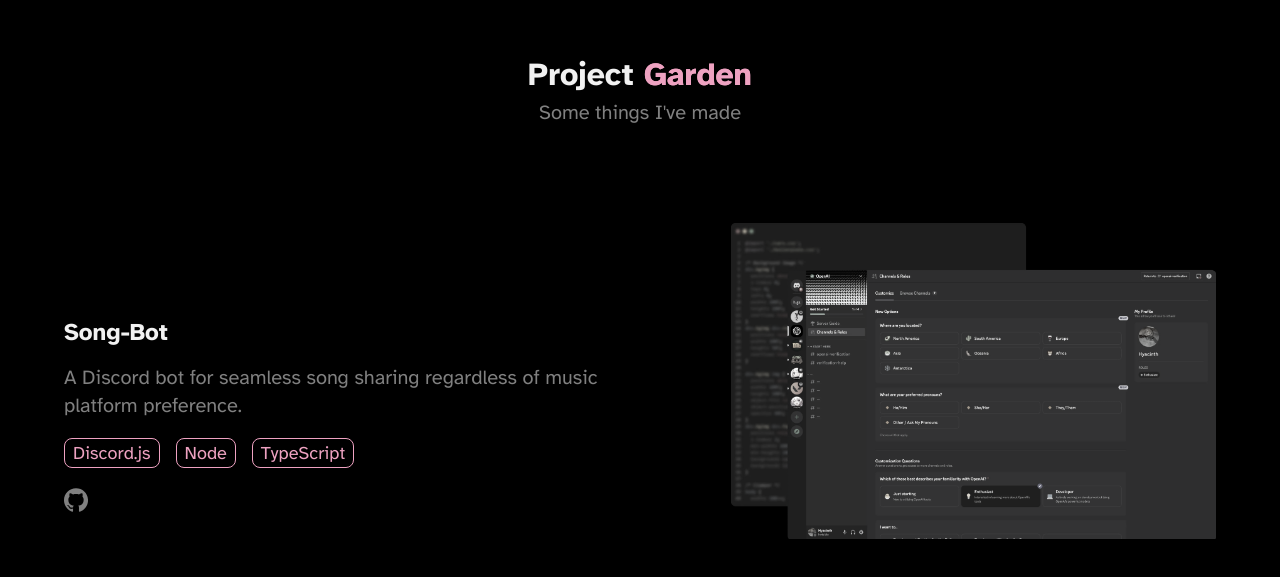
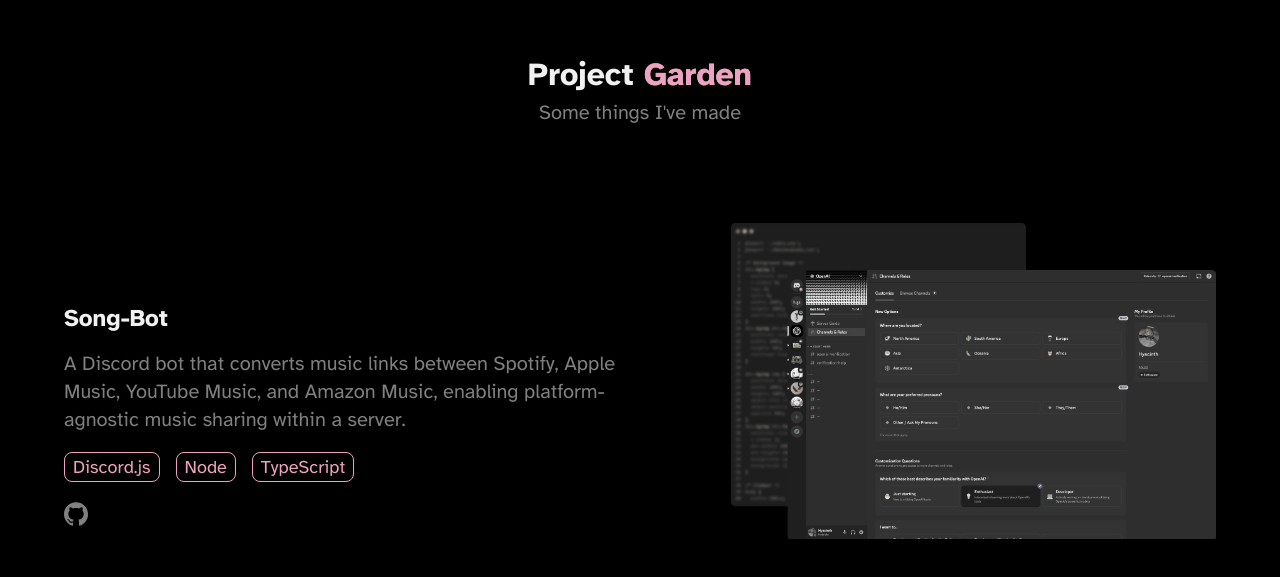
Before and after one commit to hydrangea-sh/hydrangea.sh, a React (Vite) app: page / in a window 1280 px wide. Shown: the part 849-1426 px from the top of the page. Built offline with nearby package versions, Linux system fonts and the light colour scheme.

Commit message:
ygygjgjy

```diff
--- a/src/views/Landing/Projects/index.tsx
+++ b/src/views/Landing/Projects/index.tsx
@@ -23,7 +23,7 @@
 export const SpotlightProjectItems: Project[] = [
     {
         name: "Song-Bot",
-        description: "A  Discord bot for seamless song sharing regardless of music platform preference.",
+        description: "A Discord bot that converts music links between Spotify, Apple Music, YouTube Music, and Amazon Music, enabling platform-agnostic music sharing within a server.",
         image: Discord,
         technologies: ["Discord.js", "Node", "TypeScript"],
         repo: "https://github.com/hydrangea-sh/song-bot/",
--- a/src/views/Landing/Top/index.tsx
+++ b/src/views/Landing/Top/index.tsx
@@ -11,7 +11,6 @@
 
 const Phrases: string[] = [
     "Arf! Arf! 🐶",
-    "Woof! Woof! 🐾",
     "Bark! Bark! 🐕",
     "Hello, World! 🌎",
     "Lorem ipsum dolor sit amet 📜",
```
